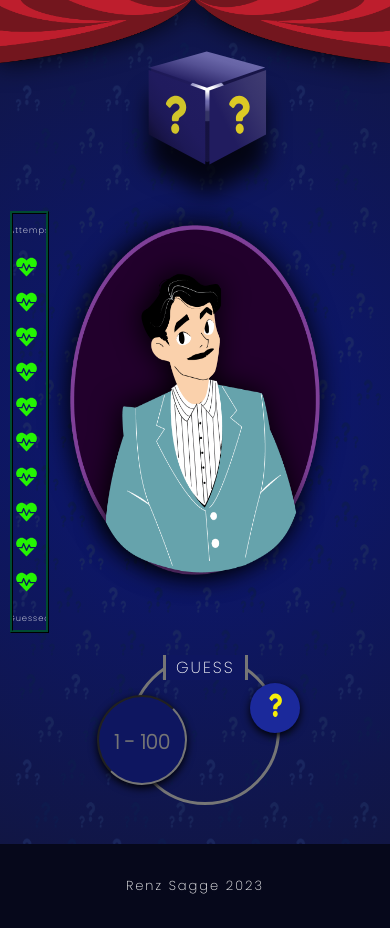
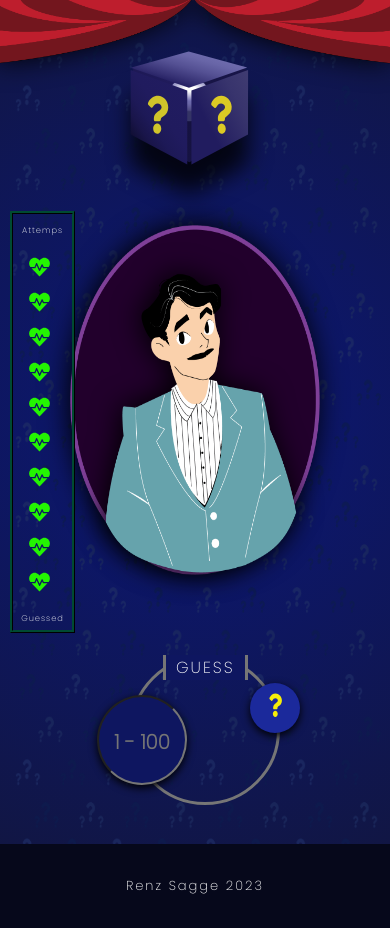
Before and after one commit to rnZolo/GuessIt, a plain HTML site: page guessIt.html in a window 390 px wide. Drawn offline with Linux system fonts and the light colour scheme.

Commit message:
update styles

```diff
--- a/styles/_playerAndBox.scss
+++ b/styles/_playerAndBox.scss
@@ -12,6 +12,7 @@
 .tab{
     width: 10vw;
     max-width: 80px;
+    min-width: 65px;
     height: 60vh;
     max-height: 450px;
     position: fixed;
--- a/styles/guessIT.scss
+++ b/styles/guessIT.scss
@@ -274,6 +274,7 @@ footer{
                 min-height: 200px;
                 object-fit: contain;
                 position: relative;
+
             }
 
         &:nth-child(2) {
@@ -321,4 +322,8 @@ footer{
             max-width: 200px;
         }
     }
+    .box-con .box-box img{
+        left: -9%;
+        // transform: translateX(-50%);
+    }
 }
```
Also changed, not shown: styles/guessIT.css, 1 other file.
